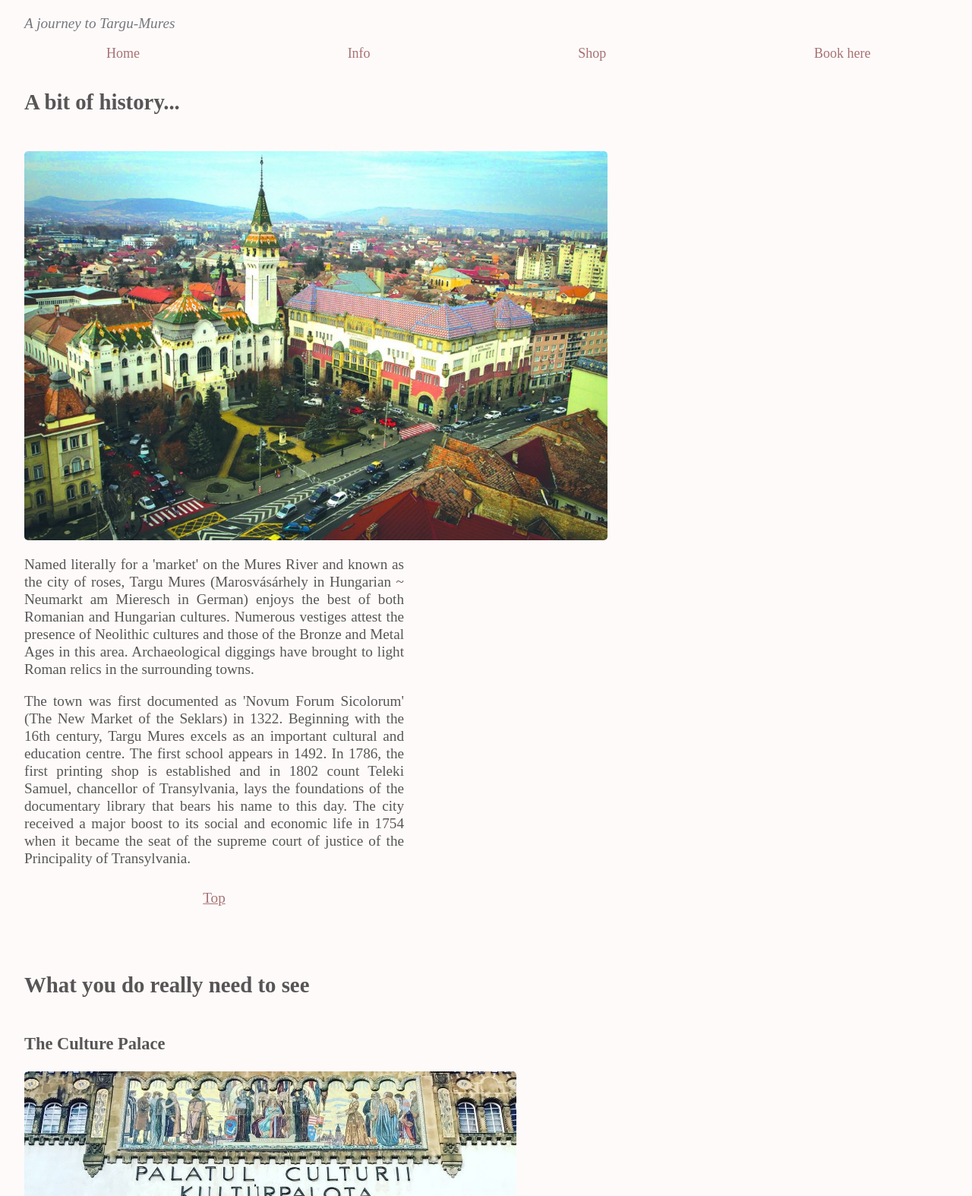
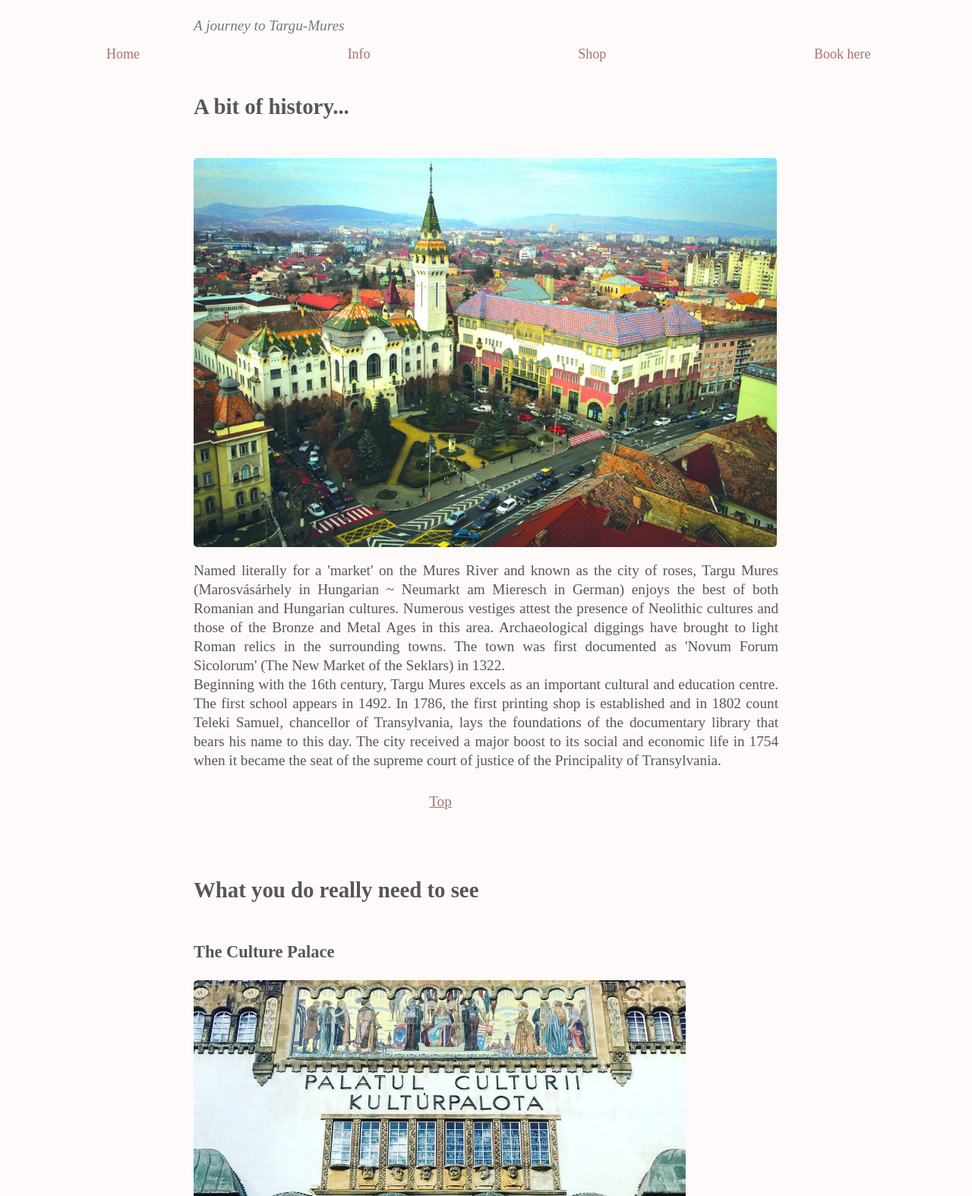
Before and after one commit to Adriennke/my-hometown-targu-mures, a plain HTML site: page index.html in a window 1280 px wide. Shown: the part 695-2269 px from the top of the page at 76% size. Drawn offline with Linux system fonts and the light colour scheme; a web font is replaced by a local one.

Commit message:
implementing flexbox

```diff
--- a/basic-style.css
+++ b/basic-style.css
@@ -10,7 +10,7 @@ html {
 body {
     background-color: #FFFAFA;
     font-size: 1.2rem;
-    line-height: 1.2;
+    line-height: 1.3;
     color: rgb(87, 85, 85);
     text-align: justify;
 }
@@ -26,15 +26,28 @@ img {
     color: RGB(116, 119, 124);
 }
 
+.centering {
+    display: flex;
+    flex-direction: column;
+    justify-content: center;
+    align-items: center;
+}
+
 h1,
 h2 {
     padding-bottom: 1.5rem
 }
 
 p {
-    max-width: 500px;
+    max-width: 650px;
     margin-bottom: 1em;
 }
+
+#first-p {
+    max-width: 770px;
+    margin-bottom: 1em;
+}
+
 
 
 /* adding whitespace to the left and right of the main element  */
@@ -50,11 +63,15 @@ main {
     padding-top: 2rem;
 }
 
-footer {
+/* footer {
     padding: 0 2rem 0.4rem;
     padding-bottom: 4rem;
-    text-align: center;
-}
+    display: flex;
+    flex-direction: row;
+    justify-content: center;
+    align-items: flex-start;
+
+} */
 
 ul {
     display: flex;
@@ -77,9 +94,8 @@ li {
 
 li a {
     display: block;
-    /* align-items: center; */
+
     color: rgb(39, 38, 38);
-    /* text-align: center; */
     padding: 8px 10px;
     text-decoration: none;
     color: rgb(167, 114, 114);
@@ -98,7 +114,6 @@ a:active {
 
 a {
     display: block;
-    /* justify-content: center; */
     text-align: center;
     color: rgb(167, 114, 114);
     text-decoration-line: underline;
--- a/index.html
+++ b/index.html
@@ -1,19 +1,28 @@
 <!DOCTYPE html>
 <html lang="en">
-
   <head>
-    <meta charset="UTF-8">
-    <meta name="viewport" content="width=device-width, initial-scale=1.0">
-    <meta http-equiv="X-UA-Compatible" content="ie=edge">
-    <link href="https://fonts.googleapis.com/css?family=Baskervville&display=swap" rel="stylesheet">
-    <link rel="stylesheet" href="normalize.css">
-    <link rel="stylesheet" href="basic-style.css">
-    <link rel="stylesheet" href="javascript.js">
+    <meta charset="UTF-8" />
+    <meta name="viewport" content="width=device-width, initial-scale=1.0" />
+    <meta http-equiv="X-UA-Compatible" content="ie=edge" />
+    <link
+      href="https://fonts.googleapis.com/css?family=Baskervville&display=swap"
+      rel="stylesheet"
+    />
+    <link rel="stylesheet" href="normalize.css" />
+    <link rel="stylesheet" href="basic-style.css" />
+    <!-- <link rel="stylesheet" href="javascript.js"> -->
     <title>A webpage about Targu Mures, my hometown.</title>
   </head>
 
   <body>
-    <img src="img/hero2.jpg" alt="A beautiful Renaissance building in Targu-Mures" width="768" height="512">
+    <div class="centering">
+      <img
+        src="img/hero2.jpg"
+        alt="A beautiful Renaissance building in Targu-Mures"
+        width="768"
+        height="512"
+      />
+    </div>
     <!-- <section id="navbar"> -->
 
     <ul>
@@ -24,185 +33,171 @@
     </ul>
 
     <!-- </section> -->
+    <div class="centering">
     <main>
       <header>
-
-
         <section>
-                <h1>
-                    Transylvania's treasure
-
-                </h1>
+          <h1>Transylvania's Treasure</h1>
           <p id="silver">
             <em>A journey to Targu-Mures</em>
           </p>
         </section>
-
-
-
       </header>
-
 
         <section class="intro">
           <h2>
             A bit of history...
           </h2>
 
-            <img src="/img/targu-mures-birdview.jpg" alt="A birdview of Targu-Mures, colorful houses" width="768"
-                height="512">
+          <img
+            src="./img/targu-mures-birdview.jpg"
+            alt="A birdview of Targu-Mures, colorful houses"
+            width="768"
+            height="512"
+          />
 
-
-            <p>
-                Named literally for a 'market' on the Mures River and known as the city of roses, Targu Mures
-                (Marosvásárhely in
-                Hun­garian ~ Neumarkt am Mieresch in German) enjoys the best of both Romanian and Hungarian
-                cultures.
-                Numerous
-                vestiges
-                attest the presence of Neolithic cultures and those of the Bronze and Metal Ages in this area.
-                Archaeological
-                diggings
-                have brought to light Roman relics in the surrounding towns.
-            </p>
-            <p>
-                The town was first documented as 'Novum Forum Sicolorum' (The New Market of the Seklars) in 1322.
-                Beginning
-                with
-                the
-                16th century, Targu Mures excels as an important cultural and education centre. The first school
-                appears
-                in
-                1492. In
-                1786, the first printing shop is established and in 1802 count Teleki Samuel, chancellor of
-                Transylvania,
-                lays
-                the
-                foundations of the documentary library that bears his name to this day. The city received a major
-                boost
-                to
-                its
-                social
-                and economic life in 1754 when it became the seat of the supreme court of justice of the
-                Principality of
-                Transylvania.
-
+          <p id="first-p">
+            Named literally for a 'market' on the Mures River and known as the
+            city of roses, Targu Mures (Marosvásárhely in Hun­garian ~ Neumarkt
+            am Mieresch in German) enjoys the best of both Romanian and
+            Hungarian cultures. Numerous vestiges attest the presence of
+            Neolithic cultures and those of the Bronze and Metal Ages in this
+            area. Archaeological diggings have brought to light Roman relics in
+            the surrounding towns.
+            The town was first documented as 'Novum Forum Sicolorum' (The New
+            Market of the Seklars) in 1322. <br>
+            Beginning with the 16th century,
+            Targu Mures excels as an important cultural and education centre.
+            The first school appears in 1492. In 1786, the first printing shop
+            is established and in 1802 count Teleki Samuel, chancellor of
+            Transylvania, lays the foundations of the documentary library that
+            bears his name to this day. The city received a major boost to its
+            social and economic life in 1754 when it became the seat of the
+            supreme court of justice of the Principality of Transylvania.
           </p>
           <p><a href="#top">Top</a></p>
         </section>
-
-
-
         <section class="landmarks">
           <h2>What you do really need to see</h2>
           <h3>The Culture Palace</h3>
 
-            <img src="/img/resized-palace.jpg" alt="The famous Culture palace in targu mures" width="648" height="412">
+          <img
+            src="./img/resized-palace.jpg"
+            alt="The famous Culture palace in targu mures"
+            width="648"
+            height="412"
+          />
 
           <p>
-                <em>The Culture Palace</em> was built between 1820 and 1822 at the initiative of count Teleki Sámue.
-                The building was initially decorated in the late Baroque style and had only two stories.
-                The façade was modified in early 1900s, the only remaining Baroque elements are the reinforced
-                vaults
-                with
-                double arcs.
+            <em>The Culture Palace</em> was built between 1820 and 1822 at the
+            initiative of count Teleki Sámue. The building was initially
+            decorated in the late Baroque style and had only two stories. The
+            façade was modified in early 1900s, the only remaining Baroque
+            elements are the reinforced vaults with double arcs.
           </p>
           <p>
-                The ground floor was used for retail activities while the first floor was used as living quarters.
-                On the second floor there was a large meeting hall, a restaurant and a café.
-                At the beginning of the 20th century the palace served as a venue for numerous shows and events. In
-                1923
-                Apollo
-                Palace
-                was sold to a new owner who decided to transform the balroom into apartments (1925 - 1927).
-                The façade was also remodeled at that time in an eclectic style specific to the early 20th century.
-                Today Apollo Palace is home to the local Art School.
+            The ground floor was used for retail activities while the first
+            floor was used as living quarters. On the second floor there was a
+            large meeting hall, a restaurant and a café. At the beginning of the
+            20th century the palace served as a venue for numerous shows and
+            events. In 1923 Apollo Palace was sold to a new owner who decided to
+            transform the balroom into apartments (1925 - 1927). The façade was
+            also remodeled at that time in an eclectic style specific to the
+            early 20th century. Today Apollo Palace is home to the local Art
+            School.
           </p>
           <p><a href="#top">Top</a></p>
 
           <h3>The Palffy House</h3>
           <p>
-                The first elements of Baroque architecture appeared, in Targu Mures, in the second half of the 17th
-                century.
-                <em>The Pálffy House</em>, built around 1640, reflects an evolutionary stage that surpasses typical
-                Renaissance
-                architectural
-                elements such as those of the oldest buildings of Targu Mures, the Köpeczi and Nagy Szabó houses.
+            The first elements of Baroque architecture appeared, in Targu Mures,
+            in the second half of the 17th century.
+            <em>The Pálffy House</em>, built around 1640, reflects an
+            evolutionary stage that surpasses typical Renaissance architectural
+            elements such as those of the oldest buildings of Targu Mures, the
+            Köpeczi and Nagy Szabó houses.
           </p>
           <p>
-                The edifice was built by judge Tolnai János and sold to the Pálffy family in 1885, hence the name by
-                which
-                the
-                building
-                is known today.
-                The building was renovated in 2006 and today it hosts the newly established Music School of the
-                University
-                of
-                Theatrical
-                Arts of Targu Mures.
+            The edifice was built by judge Tolnai János and sold to the Pálffy
+            family in 1885, hence the name by which the building is known today.
+            The building was renovated in 2006 and today it hosts the newly
+            established Music School of the University of Theatrical Arts of
+            Targu Mures.
           </p>
 
           <p><a href="#top">Top</a></p>
 
           <h3>The Teleki Library</h3>
-            <img src="/img/teleki-library.jpg" alt="The famous Teleki-library, in Targu-mures" width="648" height="412">
+          <img
+            src="./img/teleki-library.jpg"
+            alt="The famous Teleki-library, in Targu-mures"
+            width="648"
+            height="412"
+          />
           <p>
-                <em>Teleki Library</em>, founded at the end of the 18th century by Sámuel Teleki, chancellor of
-                Transylvania,
-                contains a
-                large collection of first editions and important manuscripts documenting Transylvanian history, as
-                well
-                as
-                mathematical
-                and scientific works.
+            <em>Teleki Library</em>, founded at the end of the 18th century by
+            Sámuel Teleki, chancellor of Transylvania, contains a large
+            collection of first editions and important manuscripts documenting
+            Transylvanian history, as well as mathematical and scientific works.
           </p>
           <p>
-                Count Sámuel Teleki, closely connected to the Mures area through his origins and the fact
-                that he spent part of his life at his personal residence in Dumbravioara (a village only a few
-                kilometers
-                outside of
-                Targu
-                Mures), had established here the first city library by making his 40,000 books – some of which were
-                unique editions
-                published by famous European printing houses – available to the public.
-                More important collections were added in time, amounting to over 250,000 tomes today.
+            Count Sámuel Teleki, closely connected to the Mures area through his
+            origins and the fact that he spent part of his life at his personal
+            residence in Dumbravioara (a village only a few kilometers outside
+            of Targu Mures), had established here the first city library by
+            making his 40,000 books – some of which were unique editions
+            published by famous European printing houses – available to the
+            public. More important collections were added in time, amounting to
+            over 250,000 tomes today.
           </p>
           <p><a href="#top">Top</a></p>
 
           <h3>The Medieval Fortress</h3>
 
-            <img src="/img/transilvania.jpg" alt="medieval fortress in targu mures." width="648" height="412">
+          <img
+            src="./img/transilvania.jpg"
+            alt="medieval fortress in targu mures."
+            width="648"
+            height="412"
+          />
 
           <p>
-                In 1492 Prince Stefan Bathory ordered for a castle-fortress to be erected around the Franciscan
-                monastery
-                and
-                church.
+            In 1492 Prince Stefan Bathory ordered for a castle-fortress to be
+            erected around the Franciscan monastery and church.
           </p>
           <p>
-                A few of the original elements have been preserved, among them wall fragments on the Southern and
-                Western
-                sides,
-                the tower
-                on the Southern wing, attached to the furriers' bastion, and ruins of the South-Western tower,
-                included
-                nowadays
-                in the
-                tanners' bastion. The structure of these towers and the fact that they are square-shaped are
-                indicative
-                of a
-                medieval
-                type military architecture.
+            A few of the original elements have been preserved, among them wall
+            fragments on the Southern and Western sides, the tower on the
+            Southern wing, attached to the furriers' bastion, and ruins of the
+            South-Western tower, included nowadays in the tanners' bastion. The
+            structure of these towers and the fact that they are square-shaped
+            are indicative of a medieval type military architecture.
           </p>
           <p><a href="#top">Top</a></p>
+        </section>
+        </div>
+        <!-- <footer>
+          What are you waiting for?
+          <a
+            href="https://www.google.com/flights?lite=0#flt=/m/0156q..2019-12-19*./m/0156q.2019-12-23;c:EUR;e:1;a:LH*LH;sd:1;t:h"
+            target="blank"
+            >Book your flight now!</a
+          >
+        </footer>
+       -->
+    </main>
+    <script>
+      let prevScrollPos = window.pageYOffset;
 
-        </section>
-        <footer>
-            What are you waiting for? <br>
-            <a href="https://www.google.com/flights?lite=0#flt=/m/0156q..2019-12-19*./m/0156q.2019-12-23;c:EUR;e:1;a:LH*LH;sd:1;t:h"
-                target="blank">Book
-                your flight now!</a>
-        </footer>
-    </main>
+      window.onscroll = function() {
+        const currentScrollPos = window.pageYOffset;
+        if (prevScrollPos >= currentScrollPos) {
+          document.getElementById("main-nav").style.bottom = -100 + "px";
+        } else {
+          document.getElementById("main-nav").style.bottom = 0;
+        }
+        prevScrollpos = currentScrollPos;
+      };
+    </script>
   </body>
-
 </html>
```
Lines whose indentation alone changed are shown as unchanged.
